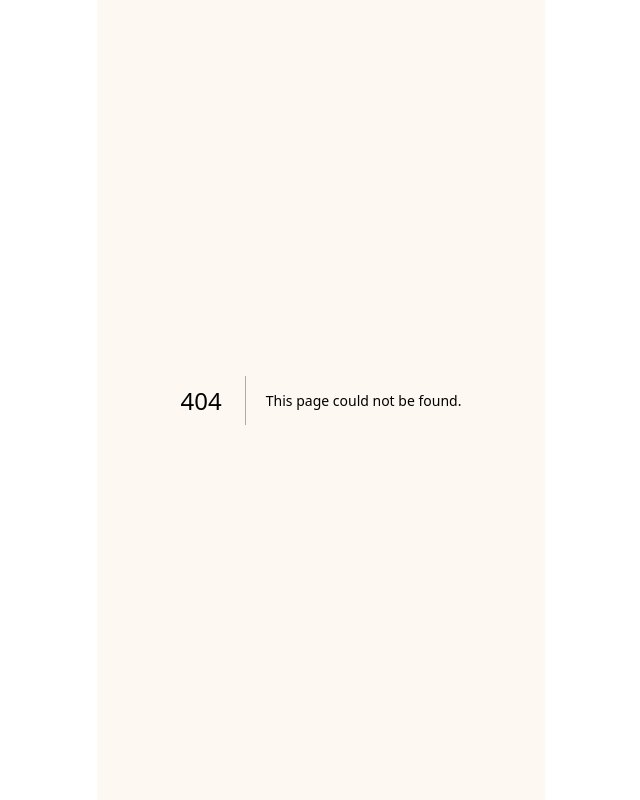
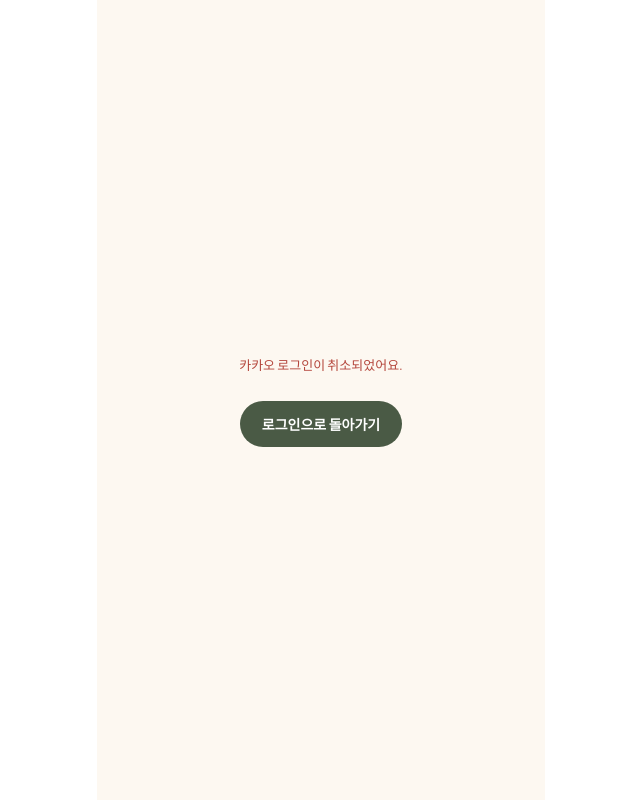
Before and after one commit to HyangDam/Front-End, a Next.js app: page /login/kakao/callback in a window 1280 px wide. Before the commit this address had no page. Shown: the whole page, without its empty margins (319-959 px from the left). Built offline with nearby package versions, Linux system fonts and the light colour scheme.

Commit message:
feat: 카카오 로그인 콜백 라우트 추가

```diff
--- /dev/null
+++ b/src/app/login/kakao/callback/_components/KakaoCallback.tsx
@@ -0,0 +1,45 @@
+"use client";
+
+import { useEffect } from "react";
+
+import PillBtn from "@/components/pill-btn";
+
+import { useKakaoLogin } from "../_hooks/useKakaoLogin";
+
+type KakaoCallbackProps = {
+  code?: string;
+  error?: string;
+};
+
+function KakaoCallback({ code, error }: KakaoCallbackProps) {
+  const { postKakaoLoginMutation, postKakaoLoginError } = useKakaoLogin();
+
+  useEffect(() => {
+    if (code) postKakaoLoginMutation(code);
+  }, [code, postKakaoLoginMutation]);
+
+  // 사용자가 동의를 취소하면 카카오가 code 대신 error를 붙여 돌려보낸다
+  const failureMessage =
+    postKakaoLoginError?.message ??
+    (error || !code ? "카카오 로그인이 취소되었어요." : null);
+
+  if (failureMessage) {
+    return (
+      <main className="flex h-full flex-1 flex-col items-center justify-center gap-6 px-10 text-center">
+        <p role="alert" className="font-sans text-[13px] leading-[1.9] text-error">
+          {failureMessage}
+        </p>
+        <PillBtn label="로그인으로 돌아가기" href="/login" variant="primary" />
+      </main>
+    );
+  }
+
+  return (
+    <main className="flex h-full flex-1 flex-col items-center justify-center gap-6 px-10 text-center">
+      <span className="font-serif text-4xl tracking-[2px] text-charcoal/85">香</span>
+      <p className="font-sans text-[13px] text-muted">로그인 중이에요</p>
+    </main>
+  );
+}
+
+export default KakaoCallback;
--- /dev/null
+++ b/src/app/login/kakao/callback/_hooks/useKakaoLogin.ts
@@ -0,0 +1,26 @@
+"use client";
+
+import { useMutation } from "@tanstack/react-query";
+
+import { postSocialLogin } from "@/apis/auth";
+
+import { useLoginSession } from "../../../_hooks/useLoginSession";
+import { getKakaoRedirectUri } from "../../../_utils/kakaoAuth";
+
+/** 카카오가 돌려준 인가 코드를 백엔드로 넘겨 로그인을 마무리한다 */
+export const useKakaoLogin = () => {
+  const saveLoginSession = useLoginSession();
+
+  const { mutate: postKakaoLoginMutation, error: postKakaoLoginError } = useMutation({
+    mutationFn: (code: string) =>
+      postSocialLogin({
+        provider: "kakao",
+        code,
+        // 백엔드가 카카오에 토큰 교환을 요청할 때 인가 요청과 같은 값이어야 한다
+        redirect_uri: getKakaoRedirectUri(),
+      }),
+    onSuccess: saveLoginSession,
+  });
+
+  return { postKakaoLoginMutation, postKakaoLoginError };
+};
--- /dev/null
+++ b/src/app/login/kakao/callback/page.tsx
@@ -0,0 +1,13 @@
+import KakaoCallback from "./_components/KakaoCallback";
+
+type KakaoCallbackPageProps = {
+  searchParams: Promise<{ code?: string; error?: string }>;
+};
+
+export default async function KakaoCallbackPage({
+  searchParams,
+}: KakaoCallbackPageProps) {
+  const { code, error } = await searchParams;
+
+  return <KakaoCallback code={code} error={error} />;
+}
```
